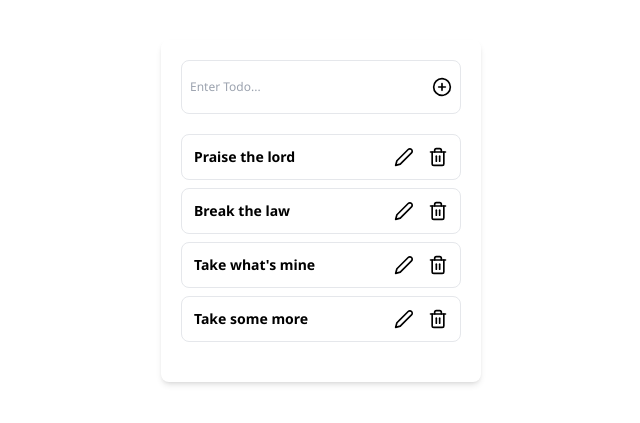
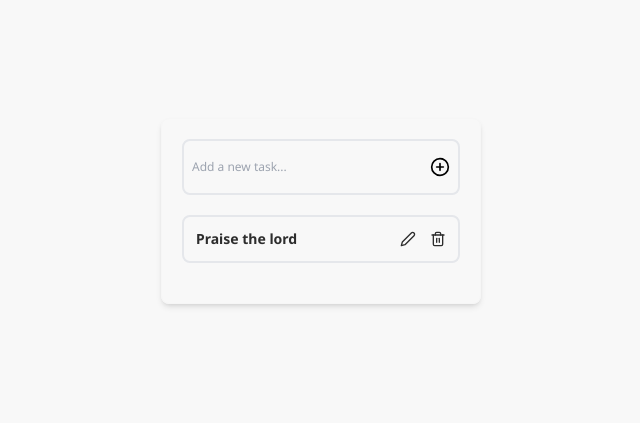
Before and after one commit to HenryAgu/Chucky, a Next.js app: page /todo-list in a window 1280 px wide. Shown: the part 189-612 px from the top of the page, without its empty margins (319-959 px from the left). Built offline with nearby package versions, Linux system fonts and the light colour scheme.

Commit message:
feat: add to todo

```diff
--- a/src/app/todo-list/page.tsx
+++ b/src/app/todo-list/page.tsx
@@ -1,19 +1,34 @@
+"use client";
 import Header from "@/components/todo-list/Header";
 import TodoBody from "@/components/todo-list/TodoBody";
-import { Metadata } from "next";
-import React from "react";
+import React, { useState } from "react";
 
-export const metadata: Metadata = {
-  title: "Todo List | Welcome To Todo List",
-  description: "...",
-};
+interface Todo {
+  id: string;
+  title: string;
+}
 
-const TodoList = () => {
+const TodoList: React.FC = () => {
+  const [todo, setTodo] = useState<Todo[]>([
+    {
+      id: crypto.randomUUID(),
+      title: "Praise the lord",
+    },
+  ]);
+
+  const addTodo = (title: string) => {
+    if (!title.trim()) return;
+    const newTodo: Todo = {
+      id: crypto.randomUUID(),
+      title,
+    };
+    setTodo((prev) => [...prev, newTodo]);
+  };
   return (
-    <div className="flex flex-col items-center justify-center w-screen h-screen">
-      <div className="md:max-w-[320px] max-w-full w-[95%] shadow-md rounded-lg p-5 pb-10">
-        <Header />
-        <TodoBody />
+    <div className="flex flex-col items-center justify-center w-screen h-screen bg-[#f8f8f8]">
+      <div className="md:max-w-[320px] max-w-full w-[95%] border border-[#f6f6f6] shadow-md rounded-lg p-5 pb-10">
+        <Header addTodo={addTodo}/>
+        <TodoBody todo={todo} setTodo={setTodo} />
       </div>
     </div>
   );
--- a/src/components/todo-list/Header.tsx
+++ b/src/components/todo-list/Header.tsx
@@ -1,14 +1,34 @@
-import React from "react";
+"use client";
+import React, { useState } from "react";
 import { FiPlusCircle } from "react-icons/fi";
 
-const Header = () => {
+interface HeaderProps {
+  addTodo: (title: string) => void;
+}
+
+const Header: React.FC<HeaderProps> = ({ addTodo }) => {
+  const [input, setInput] = useState<string>("");
+
+  const handleSubmit = (e: React.FormEvent) => {
+    e.preventDefault();
+    setInput("");
+    addTodo(input);
+  };
   return (
-    <div className="flex items-center gap-x-2 border py-4 px-2  rounded-lg">
-      <input type="text" placeholder="Enter Todo..." className="w-full outline-transparent text-xs font-medium" />
+    <form
+      className="flex items-center gap-x-2 border-2  py-4 px-2  rounded-lg"
+      onSubmit={handleSubmit}
+    >
+      <input
+        type="text"
+        className="w-full outline-transparent text-xs font-medium text-[#2D2D2D] bg-transparent"
+        onChange={(e) => setInput(e.target.value)}
+        placeholder="Add a new task..."
+      />
       <button>
-        <FiPlusCircle className="text-xl"/>
+        <FiPlusCircle className="text-xl" />
       </button>
-    </div>
+    </form>
   );
 };
 
--- a/src/components/todo-list/TodoBody.tsx
+++ b/src/components/todo-list/TodoBody.tsx
@@ -1,41 +1,33 @@
-"use client"
+"use client";
 import React, { useState } from "react";
 import { FiEdit2, FiTrash2 } from "react-icons/fi";
 
-const TodoBody = () => {
-  const [todo, setTodo] = useState([
-    {
-      id: crypto.randomUUID(),
-      title: "Praise the lord",
-    },
-    {
-      id: crypto.randomUUID(),
-      title: "Break the law",
-    },
-    {
-      id: crypto.randomUUID(),
-      title: "Take what's mine",
-    },
-    {
-      id: crypto.randomUUID(),
-      title: "Take some more",
-    },
-  ]);
+interface Todo {
+  id: string;
+  title: string;
+}
+
+interface TodoBodyProps {
+  todo: Todo[];
+  setTodo: React.Dispatch<React.SetStateAction<Todo[]>>;
+}
+
+const TodoBody: React.FC<TodoBodyProps> = ({ todo }) => {
   return (
     <div className="mt-5 rounded-lg">
       <div className="flex flex-col gap-y-2">
         {todo.map((todo) => (
           <div
-            className="border p-3 rounded-lg flex items-center justify-between"
+            className="border-2  p-3 rounded-lg flex items-center justify-between"
             key={todo.id}
           >
-            <p className="text-sm font-semibold">{todo.title}</p>
+            <p className="text-sm font-semibold text-[#2D2D2D]">{todo.title}</p>
             <div className="flex items-center gap-x-3.5">
               <button>
-                <FiEdit2 className="text-xl" />
+                <FiEdit2 className="text-base text-[#2D2D2D]" />
               </button>
               <button>
-                <FiTrash2 className="text-xl" />
+                <FiTrash2 className="text-base text-[#2D2D2D]" />
               </button>
             </div>
           </div>
```
